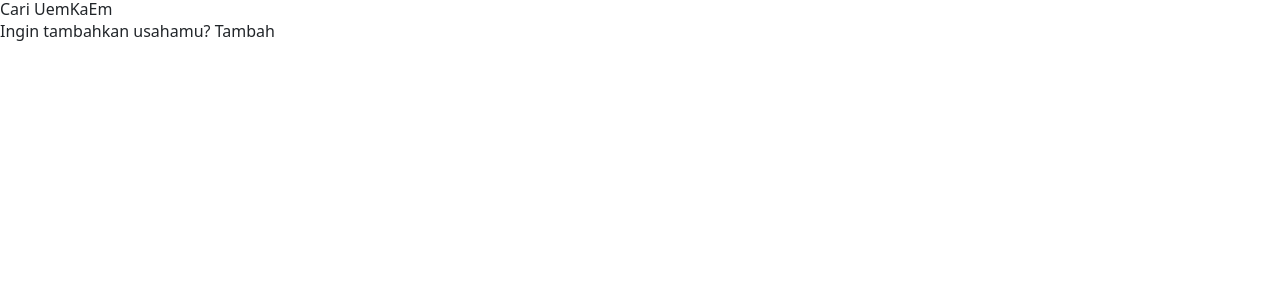
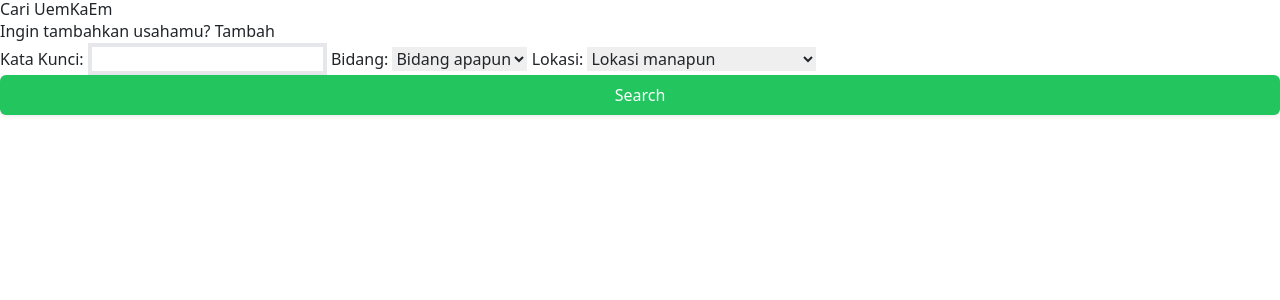
Before and after one commit to AdrianRamadhan27/mercatura, a Django app: page /umkm/ in a window 1280 px wide. Shown: the top 300 px of the page. Run offline with Django 4.2, Linux system fonts and the light colour scheme; data that the repository does not hold is empty; some libraries are stand-ins or nearby versions.

Commit message:
(NO STYLE) Search and Improved Model

```diff
--- a/project_django/settings.py
+++ b/project_django/settings.py
@@ -142,3 +142,7 @@ for directory in [*STATICFILES_DIRS, STATIC_ROOT]:
 # https://docs.djangoproject.com/en/4.1/ref/settings/#default-auto-field
 
 DEFAULT_AUTO_FIELD = 'django.db.models.BigAutoField'
+
+MEDIA_URL = '/media/'
+
+MEDIA_ROOT = os.path.join(BASE_DIR, 'media')
--- a/project_django/urls.py
+++ b/project_django/urls.py
@@ -15,9 +15,11 @@ Including another URLconf
 """
 from django.contrib import admin
 from django.urls import path, include
+from django.conf import settings
+from django.conf.urls.static import static
 
 urlpatterns = [
     path('admin/', admin.site.urls),
     path('', include('mercatura.urls')),
     path('umkm/', include('umkm_module.urls')),
-]
+] + static(settings.MEDIA_URL, document_root=settings.MEDIA_ROOT)
--- a/requirements.txt
+++ b/requirements.txt
@@ -14,3 +14,4 @@ typed-ast==1.5.4
 urllib3==1.26.11
 whitenoise==6.2.0
 wrapt==1.14.1
+Pillow==9.2.0
--- a/umkm_module/forms.py
+++ b/umkm_module/forms.py
@@ -1,11 +1,60 @@
 from django import forms
 from umkm_module.models import UMKM
 
+PROVINSI = [
+  ('Aceh', 'Aceh' ),
+  ('Sumatera Utara', 'Sumatera Utara' ),
+  ('Sumatera', 'Sumatera' ),
+  ('Riau', 'Riau' ),
+  ('Jambi', 'Jambi' ),
+  ('Sumatera Selatan', 'Sumatera Selatan' ),
+  ('Bengkulu', 'Bengkulu' ),
+  ('Lampung', 'Lampung' ),
+  ('Kepulauan Bangka Belitung', 'Kepulauan Bangka Belitung' ),
+  ('Kepulauan Riau', 'Kepulauan Riau' ),
+  ('DKI Jakarta', 'DKI Jakarta' ),
+  ('Jawa Barat', 'Jawa Barat' ),
+  ('Jawa Tengah', 'Jawa Tengah' ),
+  ('DI Yogyakarta', 'DI Yogyakarta' ),
+  ('Jawa Timur', 'Jawa Timur' ),
+  ('Banten', 'Banten' ),
+  ('Bali', 'Bali' ),
+  ('Nusa Tenggara Barat', 'Nusa Tenggara Barat' ),
+  ('Nusa Tenggara Timur', 'Nusa Tenggara Timur' ),
+  ('Kalimantan Barat', 'Kalimantan Barat' ),
+  ('Kalimantan Tengah', 'Kalimantan Tengah' ),
+  ('Kalimantan Selatan', 'Kalimantan Selatan' ),
+  ('Kalimantan Timur', 'Kalimantan Timur' ),
+  ('Kalimantan Utara', 'Kalimantan Utara' ),
+  ('Sulawesi Utara', 'Sulawesi Utara' ),
+  ('Sulawesi Tengah', 'Sulawesi Tengah' ),
+  ('Sulawesi Selatan', 'Sulawesi Selatan' ),
+  ('Sulawesi Tenggara', 'Sulawesi Tenggara' ),
+  ('Gorontalo', 'Gorontalo' ),
+  ('Sulawesi Barat', 'Sulawesi Barat' ),
+  ('Maluku', 'Maluku' ),
+  ('Maluku Utara', 'Maluku Utara' ),
+  ('Papua Barat', 'Papua Barat' ),
+  ('Papua', 'Papua' )
+]
+
+BIDANG_USAHA = [
+    ('Kuliner', 'Kuliner'),
+    ('Fashion', 'Fashion'),
+    ('Agribisnis', 'Agribisnis')
+]
 
 # creating a form
 class UMKMForm(forms.ModelForm):
 
-    # create meta class
+    nama_usaha = forms.CharField(label="Nama Usaha", widget=forms.TextInput(attrs={"name": "nama_usaha", "class": "border-4"}))
+    bidang_usaha = forms.CharField(label="Kuliner",widget=forms.RadioSelect(choices=BIDANG_USAHA, attrs={"name": "bidang_kuliner"}))
+    deskripsi_usaha = forms.CharField(label="Deskripsi Usaha",widget=forms.Textarea(attrs={"name": "deskripsi_usaha", "class": "border-4"}))
+    email_usaha = forms.EmailField(label="Email Usaha",widget=forms.EmailInput(attrs={"name": "email_usaha", "class": "border-4"}))
+    lokasi_usaha = forms.CharField(label="Lokasi Usaha",widget=forms.Select(choices=PROVINSI,attrs={"name": "lokasi_usaha"}))
+    website_usaha = forms.URLField(label="Website Usaha (Opsional)",widget=forms.URLInput(attrs={"name": "website_usaha", "class": "border-4"}), required=False)
+    logo_usaha = forms.ImageField(label="Logo Usaha", widget=forms.FileInput(attrs={"name":"logo_usaha", "accept":"image/"}))
+    # # create meta class
     class Meta:
         # specify model to be used
         model = UMKM
@@ -16,3 +65,8 @@ class UMKMForm(forms.ModelForm):
     def __init__(self, *args, **kwargs):
         super(UMKMForm, self).__init__(*args, **kwargs)
         self.fields['website_usaha'].required = False
+
+class SearchForm(forms.Form):
+    search_query = forms.CharField(label="Kata Kunci",widget=forms.TextInput(attrs={"name": "search_query", "class": "border-4"}), required=False)
+    bidang_usaha = forms.CharField(label="Bidang", widget=forms.Select(choices=[("", "Bidang apapun")]+BIDANG_USAHA, attrs={"name": "bidang_usaha"}), required=False)
+    lokasi_usaha = forms.CharField(label="Lokasi", widget=forms.Select(choices=[("", "Lokasi manapun")]+PROVINSI, attrs={"name": "lokasi_usaha"}), required=False)
--- a/umkm_module/models.py
+++ b/umkm_module/models.py
@@ -3,8 +3,9 @@ from django.db import models
 # Create your models here.
 class UMKM(models.Model):
     nama_usaha = models.CharField(max_length=25)
-    bidang_usaha = models.TextField()
+    bidang_usaha = models.CharField(max_length=25)
     deskripsi_usaha = models.TextField()
-    kontak_usaha = models.EmailField()
+    email_usaha = models.EmailField()
     lokasi_usaha = models.CharField(max_length=50)
     website_usaha = models.URLField(default="https://www.google.com/")
+    logo_usaha = models.ImageField(upload_to='images/')
--- a/umkm_module/templates/umkm_list.html
+++ b/umkm_module/templates/umkm_list.html
@@ -9,16 +9,11 @@
 <script>
     $(document).ready(function(){
         $.getJSON("{% url 'umkm_module:show_json' %}", function(data) {
+            console.log(data);
             var grid = [];
             $.each(data, function(index, value) {
                 var cards = [];
                 var content = [];
-                var status = ""
-                if ((value.fields.is_finished)){
-                    status = "Selesai";
-                } else {
-                    status = "Belum Selesai"
-                }
                 content.push("<p class='text-gray-600'>" + value.fields.lokasi_usaha + "</p>");
                 content.push(`
                     <div class="mb-8">
@@ -45,10 +40,74 @@
 
             $("#umkm-cards").html(grid.join(""));
         });
+        $("#search-form").submit(function(e){
+            e.preventDefault();
+            $("#search-btn").prop('disabled', true);
+            $("#search-btn").text('Searching...');
+            var $form = $(this);
+            var serializedData = $form.serialize();
+            $.ajax({
+                url: "{% url 'umkm_module:search_umkm' %}",
+                type: "POST",
+                data: serializedData,
+                dataType: 'json',
+                success: function (data) {
+                    $("#search-btn").prop('disabled', false);
+                    $("#search-btn").text('Search');
+                    var grid = [];
+
+                    $.each(data, function(index, value) {
+                        var cards = [];
+                        var content = [];
+                        content.push("<p class='text-gray-600'>" + value.fields.lokasi_usaha + "</p>");
+                        content.push(`
+                            <div class="mb-8">
+                                <div class="text-gray-900 font-bold text-xl mb-2"><a href="/umkm/detail/`+value.pk+`">` +
+                                    value.fields.nama_usaha +
+                                `</a></div>
+                                <p class="text-gray-700 text-base">` +
+                                    value.fields.bidang_usaha+
+                                `</p>
+                            </div>
+                        `);
+                        cards.push(`
+                            <div class="w-full" id="umkm-`+ value.pk +`">
+                                <div class="h-20 lg:h-auto lg:w-48 flex-none bg-cover rounded-t lg:rounded-t-none lg:rounded-l text-center overflow-hidden"></div>
+                                <div class="border-r border-b border-l border-gray-400 lg:border-l lg:border-t lg:border-gray-400 bg-white rounded-b lg:rounded-b-none lg:rounded-r p-4 flex flex-col justify-between leading-normal hover:bg-gray-100 text-white font-bold py-2 px-4">
+                            ` + content.join("") +
+                            `
+                                </div>
+                            </div>
+                            `
+                        );
+                        grid.push(cards.join(""));
+                    });
+                    if (grid.length == 0) {
+                        $("#umkm-cards").html("<h2>Usaha yang dicari tidak ditemukan</h2>");
+                    } else {
+                        $("#umkm-cards").html(grid.join(""));
+                    }
+
+                }
+            });
+        });
     });
 </script>
 <h1>Cari UemKaEm</h1>
 <p>Ingin tambahkan usahamu? <span><a href="{% url 'umkm_module:tambah_umkm' %}">Tambah</a></span></p>
+
+<form action="POST" id="search-form">
+    {% csrf_token %}
+    {{form}}
+
+    <button
+        type="submit"
+        id="search-btn"
+        class="px-4 py-2 bg-green-500 text-white text-base font-medium rounded-md w-full shadow-sm hover:bg-green-600 focus:outline-none focus:ring-2 focus:ring-green-300"
+    >
+        Search
+    </button>
+</form>
 
 <div id="umkm-cards" class="h-auto flex flex-col items-center justify-center p-2 lg:grid grid-cols-3 gap-3">
 
--- a/umkm_module/templates/umkm_tambah.html
+++ b/umkm_module/templates/umkm_tambah.html
@@ -5,10 +5,11 @@
 {% endblock meta %}
 
 {% block content %}
-<form action="" method="post">
+<form action="" method="post" enctype="multipart/form-data">
     {% csrf_token %}
-    {{ form.as_p }}
 
+
+    {{form}}
     <input type="Submit" value="Tambahkan">
 </form>
 {% endblock content %}
--- a/umkm_module/urls.py
+++ b/umkm_module/urls.py
@@ -1,5 +1,6 @@
+from re import search
 from django.urls import path
-from umkm_module.views import show_umkm, show_json, detail_umkm, tambah_umkm
+from umkm_module.views import show_umkm, show_json, detail_umkm, tambah_umkm, search_umkm
 
 app_name = "umkm_module"
 
@@ -8,4 +9,6 @@ urlpatterns = [
     path('json/', show_json, name="show_json"),
     path('detail/<id>', detail_umkm,  name="detail_umkm"),
     path('add_umkm/', tambah_umkm, name="tambah_umkm"),
+    path('search_umkm/', search_umkm, name="search_umkm"),
+    # path("upload_image", upload_image, name="upload_image")
 ]
--- a/umkm_module/views.py
+++ b/umkm_module/views.py
@@ -1,19 +1,32 @@
 from django.shortcuts import render
-from umkm_module.forms import UMKMForm
+from umkm_module.forms import UMKMForm, SearchForm
 from django.shortcuts import redirect
 from umkm_module.models import UMKM
-from django.http import HttpResponse
+from django.http import HttpResponse, JsonResponse
 from django.core import serializers
+from django.core.files.storage import FileSystemStorage
+
+
 
 # Create your views here.
 def show_umkm(request):
-    return render(request, "umkm_list.html")
+    form = SearchForm(request.POST)
+    return render(request, "umkm_list.html",{'form':form})
 
-
+def search_umkm(request):
+    if request.method == "POST":
+        search_text = request.POST.get('search_query')
+        bidang_usaha = request.POST.get('bidang_usaha')
+        lokasi_usaha = request.POST.get('lokasi_usaha')
+        umkms = UMKM.objects.filter(nama_usaha__icontains=search_text, bidang_usaha__icontains=bidang_usaha, lokasi_usaha__icontains=lokasi_usaha)
+        return HttpResponse(serializers.serialize("json", umkms), content_type="application/json")
+    return redirect('umkm_module:show_umkm')
 
 def show_json(request):
-    umkm = UMKM.objects.all()
-    return HttpResponse(serializers.serialize("json", umkm), content_type="application/json")
+
+    umkms = UMKM.objects.all()
+    return HttpResponse(serializers.serialize("json", umkms), content_type="application/json")
+
 
 def detail_umkm(request, id):
 
@@ -26,13 +39,41 @@ def detail_umkm(request, id):
 
 def tambah_umkm(request):
     form = UMKMForm(request.POST)
-    if form.is_valid():
-        umkm = form.save(commit=False)
-        umkm.website_usaha = "https://www.google.com/search?q=" + str(umkm.nama_usaha)
-        umkm.save()
+    if request.method == 'POST' and request.FILES['logo_usaha']:
+        nama_usaha = request.POST.get('nama_usaha')
+        bidang_usaha = request.POST.get('bidang_usaha')
+        deskripsi_usaha = request.POST.get('deskripsi_usaha')
+        lokasi_usaha = request.POST.get('lokasi_usaha')
+        email_usaha = request.POST.get('email_usaha')
+        if request.POST.get('website_usaha') is None:
+            website_usaha = "https://www.google.com/search?q=" + nama_usaha
+        else:
+            website_usaha = request.POST.get('website_usaha')
+        logo_upload = request.FILES['logo_usaha']
+        fss = FileSystemStorage()
+        file = fss.save(logo_upload.name, logo_upload)
+        logo_usaha = fss.url(file)
+        UMKM.objects.create(
+            nama_usaha=nama_usaha,
+            bidang_usaha=bidang_usaha,
+            deskripsi_usaha=deskripsi_usaha,
+            lokasi_usaha=lokasi_usaha,
+            email_usaha=email_usaha,
+            website_usaha=website_usaha,
+            logo_usaha=logo_usaha
+        )
         return redirect('umkm_module:show_umkm')
 
     context = {
         'form': form
     }
     return render(request, 'umkm_tambah.html', context)
+
+# def upload_image(request):
+#     if request.method == 'POST' and request.FILES['upload']:
+#         upload = request.FILES['upload']
+#         fss = FileSystemStorage()
+#         file = fss.save(upload.name, upload)
+#         file_url = fss.url(file)
+#         return render(request, 'umkm_tambah.html', {'file_url': file_url})
+#     return render(request, 'umkm_tambah.html')
```
Also changed, not shown: umkm_module/migrations/0003_rename_kontak_usaha_umkm_email_usaha_and_more.py (added), umkm_module/migrations/0004_rename_image_umkm_logo_usaha.py (added), umkm_module/migrations/0005_remove_umkm_bidang_agribisnis_and_more.py (added).
